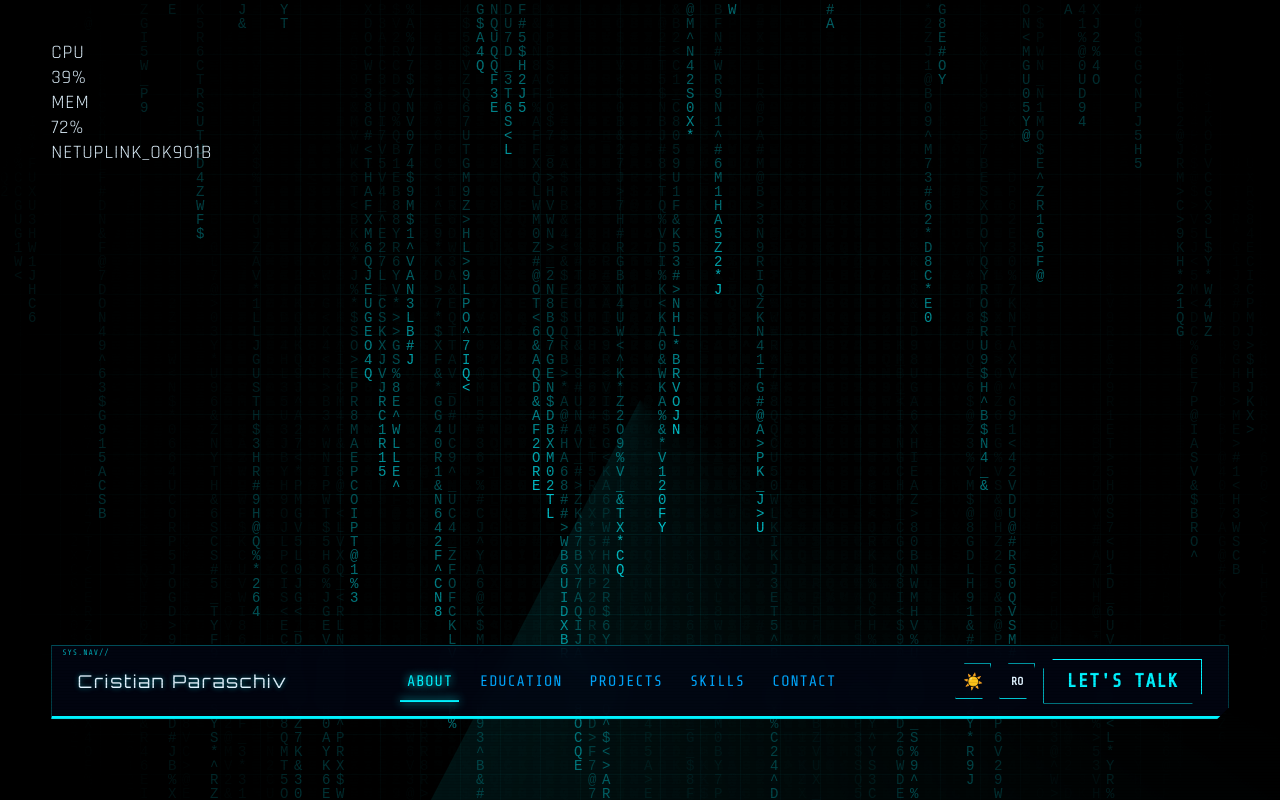
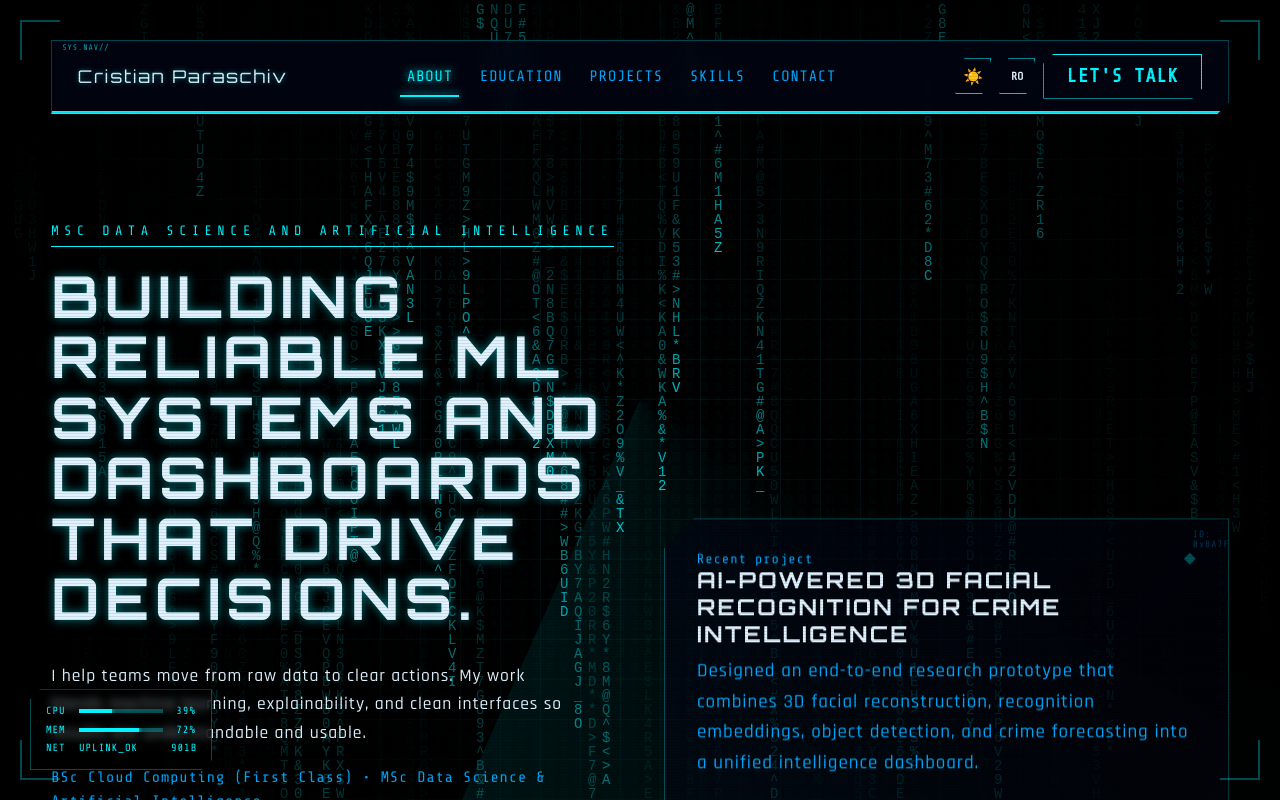
Before and after one commit to CParaschivDev/portofolio-cristian-paraschiv, a React (Vite) app: page / in a window 1280 px wide. Shown: the top 800 px of the page. Built offline with nearby package versions, Linux system fonts and the light colour scheme.

Commit message:
fix: apply missing CSS for HUD telemetry and skill bars

```diff
--- a/src/App.css
+++ b/src/App.css
@@ -968,3 +968,121 @@
     transition-duration: 0.01ms !important;
   }
 }
+/* System HUD Overlay */
+.sys-hud-overlay {
+  position: fixed;
+  bottom: 30px;
+  left: 30px;
+  pointer-events: none;
+  z-index: 9998;
+  font-family: var(--font-mono);
+  color: var(--accent);
+  font-size: 0.65rem;
+  display: flex;
+  flex-direction: column;
+  gap: 0.4rem;
+  background: rgba(0, 0, 0, 0.4);
+  padding: 15px;
+  border: 1px solid var(--line);
+  clip-path: polygon(10px 0, 100% 0, 100% calc(100% - 10px), calc(100% - 10px) 100%, 0 100%, 0 10px);
+  backdrop-filter: blur(4px);
+  animation: fade-up 1s ease 3s both; /* Appears after boot */
+}
+
+.sys-hud-row {
+  display: flex;
+  align-items: center;
+  gap: 8px;
+  width: 150px;
+}
+
+.sys-hud-row > span:first-child {
+  width: 25px;
+}
+
+.sys-hud-bar {
+  flex: 1;
+  height: 4px;
+  background: var(--line);
+  position: relative;
+  overflow: hidden;
+}
+
+.sys-hud-fill {
+  height: 100%;
+  background: var(--accent);
+  box-shadow: 0 0 5px var(--accent);
+  transition: width 0.5s ease-out;
+}
+
+.sys-hud-val {
+  width: 25px;
+  text-align: right;
+}
+
+/* Screen Targeting Reticles */
+.screen-reticle {
+  position: fixed;
+  pointer-events: none;
+  z-index: 9997;
+  width: 40px;
+  height: 40px;
+  border: 2px solid var(--accent);
+  opacity: 0.3;
+}
+.reticle-tl { top: 20px; left: 20px; border-right: none; border-bottom: none; }
+.reticle-tr { top: 20px; right: 20px; border-left: none; border-bottom: none; }
+.reticle-bl { bottom: 20px; left: 20px; border-right: none; border-top: none; }
+.reticle-br { bottom: 20px; right: 20px; border-left: none; border-top: none; }
+
+/* Advanced Skill Bars (Replaces standard chips) */
+.skills-grid-bars {
+  display: flex;
+  flex-direction: column;
+  gap: 1rem;
+}
+
+.skill-bar-container {
+  display: flex;
+  flex-direction: column;
+  gap: 0.3rem;
+}
+
+.skill-bar-header {
+  display: flex;
+  justify-content: space-between;
+  font-family: var(--font-mono);
+  font-size: 0.75rem;
+  color: var(--text);
+  text-transform: uppercase;
+  letter-spacing: 0.05em;
+}
+
+.skill-bar-hex {
+  color: var(--accent);
+}
+
+.skill-bar-track {
+  width: 100%;
+  height: 6px;
+  background: rgba(0, 243, 255, 0.1);
+  border: 1px solid var(--line);
+  position: relative;
+  clip-path: polygon(4px 0, 100% 0, 100% calc(100% - 4px), calc(100% - 4px) 100%, 0 100%, 0 4px);
+}
+
+.skill-bar-fill {
+  height: 100%;
+  background: var(--accent);
+  box-shadow: 0 0 8px var(--accent-glow);
+  position: absolute;
+  left: 0;
+  top: 0;
+  animation: load-bar 1.5s ease-out forwards;
+  transform-origin: left;
+}
+
+@keyframes load-bar {
+  from { transform: scaleX(0); }
+  to { transform: scaleX(1); }
+}
```
